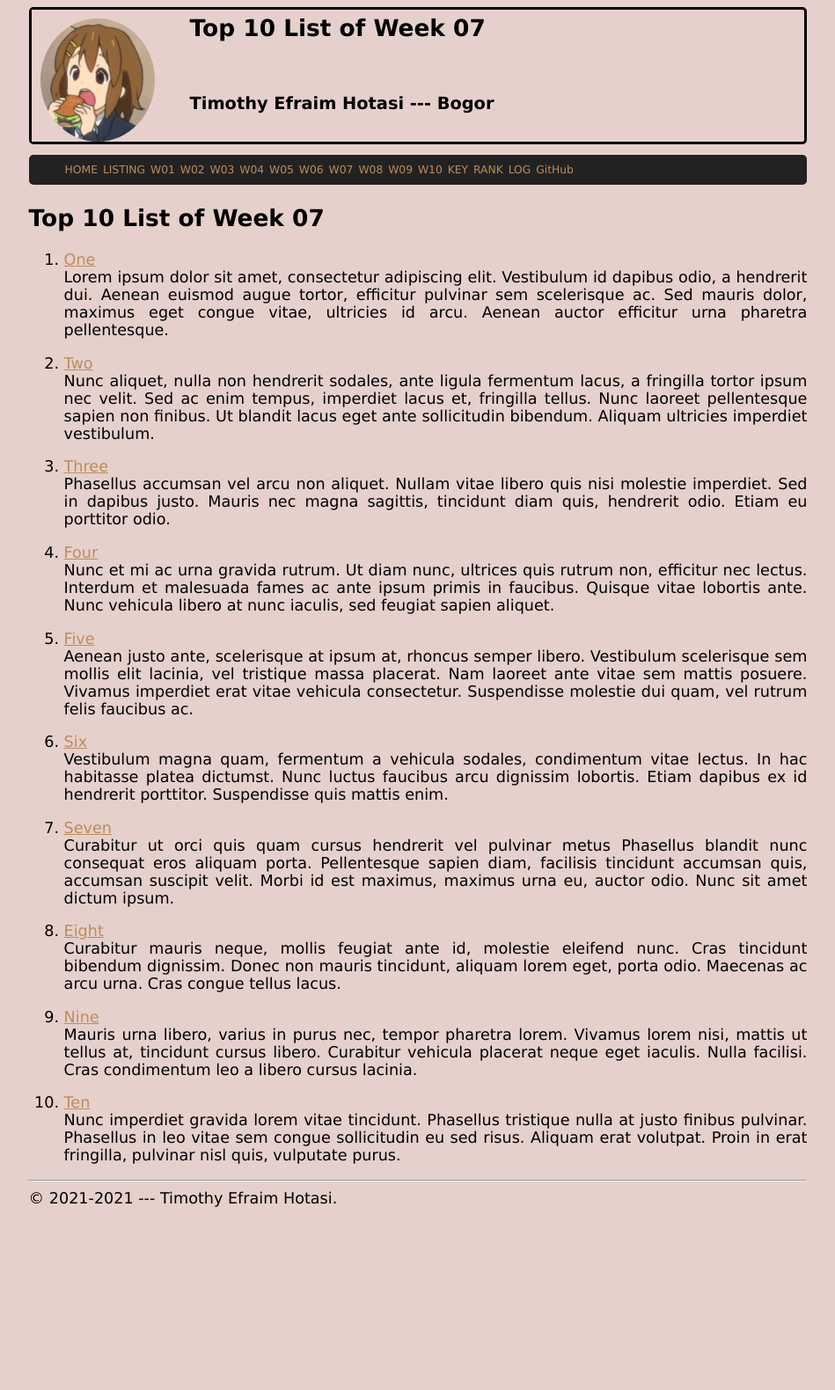
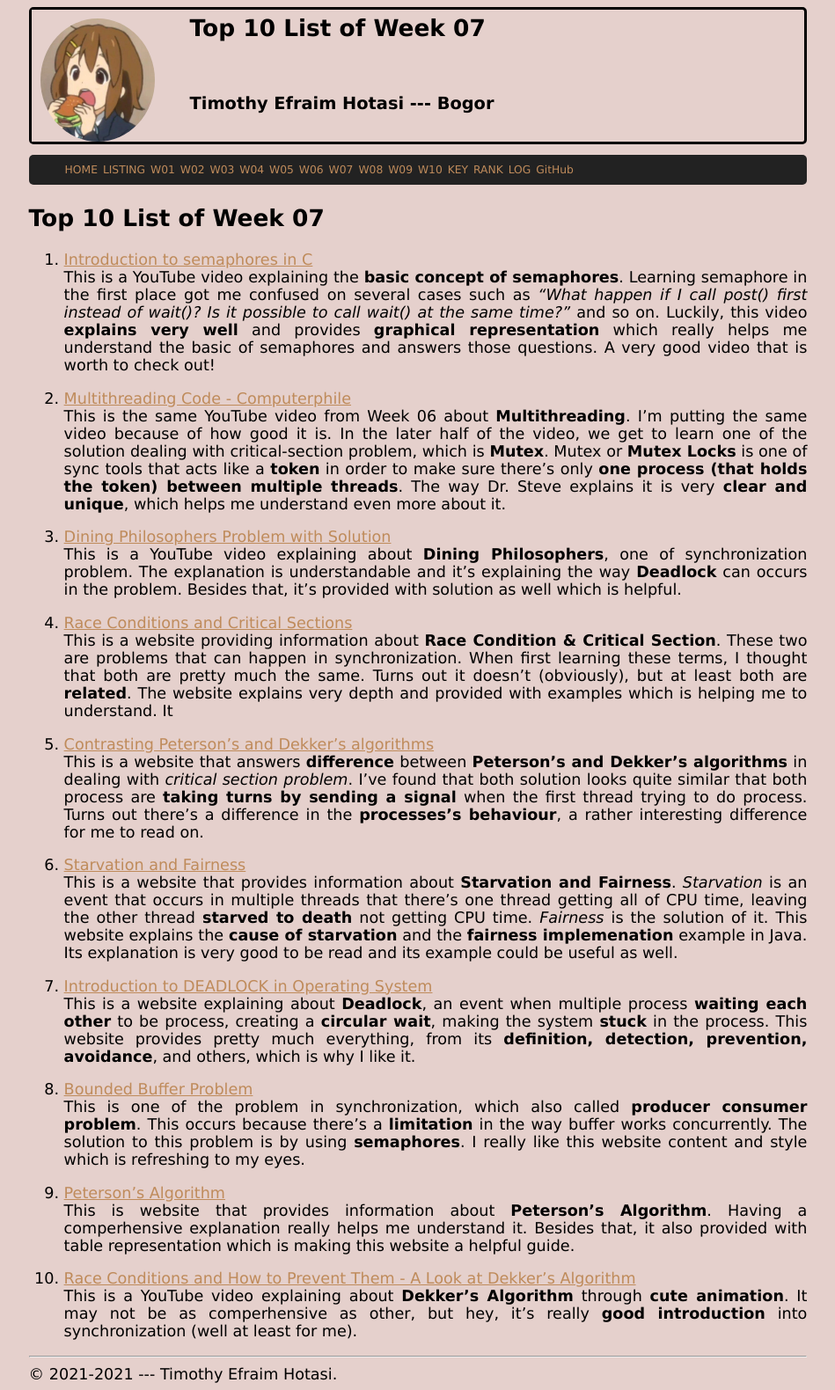
Before and after one commit to X1non/os211, a Jekyll site: the page built from w07.md, in a window 1280 px wide. Shown: the whole page at 88% size, without its empty margins (165-1114 px from the left). Built offline with Jekyll 4.4.1, drawn with Linux system fonts in a browser that asks for light colours; our own code applies the rules of GitHub Pages for plain Markdown files; before the commit the page ends 1380 px from its top, so only the background shows below that.

Commit message:
w07 done

```diff
--- a/TXT/myrank.txt
+++ b/TXT/myrank.txt
@@ -14,3 +14,6 @@ ZCZC W04 adamsyauqi
 ZCZC W05 zulfankasilas
 ZCZC W05 adamsyauqi
 ZCZC W05 adamyrayeuk
+ZCZC W06 abdurrohmanjafar
+ZCZC W06 zulfankasilas
+ZCZC W06 zahrahrp
--- a/w07.md
+++ b/w07.md
@@ -5,72 +5,32 @@ permalink: /W07/
 
 # Top 10 List of Week 07
 
-1. [One](https://en.wikipedia.org/wiki/1)<br>
-Lorem ipsum dolor sit amet, consectetur adipiscing elit.
-Vestibulum id dapibus odio, a hendrerit dui.
-Aenean euismod augue tortor, efficitur pulvinar sem scelerisque ac.
-Sed mauris dolor, maximus eget congue vitae, ultricies id arcu.
-Aenean auctor efficitur urna pharetra pellentesque.
+1. [Introduction to semaphores in C](https://youtu.be/YSn8_XdGH7c)<br>
+This is a YouTube video explaining the **basic concept of semaphores**. Learning semaphore in the first place got me confused on several cases such as *"What happen if I call post() first instead of wait()? Is it possible to call wait() at the same time?"* and so on. Luckily, this video **explains very well** and provides **graphical representation** which really helps me understand the basic of semaphores and answers those questions. A very good video that is worth to check out!
 
-2. [Two](https://en.wikipedia.org/wiki/2)<br>
-Nunc aliquet, nulla non hendrerit sodales, ante ligula fermentum lacus, a fringilla tortor ipsum nec velit.
-Sed ac enim tempus, imperdiet lacus et, fringilla tellus.
-Nunc laoreet pellentesque sapien non finibus.
-Ut blandit lacus eget ante sollicitudin bibendum.
-Aliquam ultricies imperdiet vestibulum.
+2. [Multithreading Code - Computerphile](https://youtu.be/7ENFeb-J75k)<br>
+This is the same YouTube video from Week 06 about **Multithreading**. I'm putting the same video because of how good it is. In the later half of the video, we get to learn one of the solution dealing with critical-section problem, which is **Mutex**. Mutex or **Mutex Locks** is one of sync tools that acts like a **token** in order to make sure there's only **one process (that holds the token) between multiple threads**. The way Dr. Steve explains it is very **clear and unique**, which helps me understand even more about it.
 
-3. [Three](https://en.wikipedia.org/wiki/3)<br>
-Phasellus accumsan vel arcu non aliquet.
-Nullam vitae libero quis nisi molestie imperdiet.
-Sed in dapibus justo.
-Mauris nec magna sagittis, tincidunt diam quis, hendrerit odio.
-Etiam eu porttitor odio.
+3. [Dining Philosophers Problem with Solution](https://youtu.be/NbwbQQB7xNQ)<br>
+This is a YouTube video explaining about **Dining Philosophers**, one of synchronization problem. The explanation is understandable and it's explaining the way **Deadlock** can occurs in the problem. Besides that, it's provided with solution as well which is helpful.
 
-4. [Four](https://en.wikipedia.org/wiki/4)<br>
-Nunc et mi ac urna gravida rutrum.
-Ut diam nunc, ultrices quis rutrum non, efficitur nec lectus.
-Interdum et malesuada fames ac ante ipsum primis in faucibus.
-Quisque vitae lobortis ante.
-Nunc vehicula libero at nunc iaculis, sed feugiat sapien aliquet.
+4. [Race Conditions and Critical Sections](http://tutorials.jenkov.com/java-concurrency/race-conditions-and-critical-sections.html)<br>
+This is a website providing information about **Race Condition & Critical Section**. These two are problems that can happen in synchronization. When first learning these terms, I thought that both are pretty much the same. Turns out it doesn't (obviously), but at least both are **related**. The website explains very depth and provided with examples which is helping me to understand. It
 
-5. [Five](https://en.wikipedia.org/wiki/5)<br>
-Aenean justo ante, scelerisque at ipsum at, rhoncus semper libero.
-Vestibulum scelerisque sem mollis elit lacinia, vel tristique massa placerat.
-Nam laoreet ante vitae sem mattis posuere.
-Vivamus imperdiet erat vitae vehicula consectetur.
-Suspendisse molestie dui quam, vel rutrum felis faucibus ac.
+5. [Contrasting Peterson’s and Dekker’s algorithms](https://cs.stackexchange.com/questions/12621/contrasting-peterson-s-and-dekker-s-algorithms)<br>
+This is a website that answers **difference** between **Peterson's and Dekker's algorithms** in dealing with *critical section problem*. I've found that both solution looks quite similar that both process are **taking turns by sending a signal** when the first thread trying to do process. Turns out there's a difference in the **processes's behaviour**, a rather interesting difference for me to read on.
 
-6. [Six](https://en.wikipedia.org/wiki/6)<br>
-Vestibulum magna quam, fermentum a vehicula sodales, condimentum vitae lectus.
-In hac habitasse platea dictumst.
-Nunc luctus faucibus arcu dignissim lobortis.
-Etiam dapibus ex id hendrerit porttitor.
-Suspendisse quis mattis enim.
+6. [Starvation and Fairness](http://tutorials.jenkov.com/java-concurrency/starvation-and-fairness.html)<br>
+This is a website that provides information about **Starvation and Fairness**. *Starvation* is an event that occurs in multiple threads that there's one thread getting all of CPU time, leaving the other thread **starved to death** not getting CPU time. *Fairness* is the solution of it. This website explains the **cause of starvation** and the **fairness implemenation** example in Java. Its explanation is very good to be read and its example could be useful as well.
 
-7. [Seven](https://en.wikipedia.org/wiki/7)<br>
-Curabitur ut orci quis quam cursus hendrerit vel pulvinar metus
-Phasellus blandit nunc consequat eros aliquam porta.
-Pellentesque sapien diam, facilisis tincidunt accumsan quis, accumsan suscipit velit.
-Morbi id est maximus, maximus urna eu, auctor odio.
-Nunc sit amet dictum ipsum.
+7. [Introduction to DEADLOCK in Operating System](https://www.guru99.com/deadlock-in-operating-system.html)<br>
+This is a website explaining about **Deadlock**, an event when multiple process **waiting each other** to be process, creating a **circular wait**, making the system **stuck** in the process. This website provides pretty much everything, from its **definition, detection, prevention, avoidance**, and others, which is why I like it.
 
-8. [Eight](https://en.wikipedia.org/wiki/8)<br>
-Curabitur mauris neque, mollis feugiat ante id, molestie eleifend nunc.
-Cras tincidunt bibendum dignissim.
-Donec non mauris tincidunt, aliquam lorem eget, porta odio.
-Maecenas ac arcu urna.
-Cras congue tellus lacus.
+8. [Bounded Buffer Problem](https://www.studytonight.com/operating-system/bounded-buffer)<br>
+This is one of the problem in synchronization, which also called **producer consumer problem**. This occurs because there's a **limitation** in the way buffer works concurrently. The solution to this problem is by using **semaphores**. I really like this website content and style which is refreshing to my eyes.
 
-9. [Nine](https://en.wikipedia.org/wiki/9)<br>
-Mauris urna libero, varius in purus nec, tempor pharetra lorem.
-Vivamus lorem nisi, mattis ut tellus at, tincidunt cursus libero.
-Curabitur vehicula placerat neque eget iaculis.
-Nulla facilisi.
-Cras condimentum leo a libero cursus lacinia.
+9. [Peterson's Algorithm](https://www.cs.wcupa.edu/rkline/OS/Peterson.html)<br>
+This is website that provides information about **Peterson's Algorithm**. Having a comperhensive explanation really helps me understand it. Besides that, it also provided with table representation which is making this website a helpful guide.
 
-10. [Ten](https://en.wikipedia.org/wiki/10)<br>
-Nunc imperdiet gravida lorem vitae tincidunt.
-Phasellus tristique nulla at justo finibus pulvinar.
-Phasellus in leo vitae sem congue sollicitudin eu sed risus.
-Aliquam erat volutpat.
-Proin in erat fringilla, pulvinar nisl quis, vulputate purus.
+10. [Race Conditions and How to Prevent Them - A Look at Dekker's Algorithm](https://youtu.be/MqnpIwN7dz0)<br>
+This is a YouTube video explaining about **Dekker's Algorithm** through **cute animation**. It may not be as comperhensive as other, but hey, it's really **good introduction** into synchronization (well at least for me).
```
Also changed, not shown: TXT/mylog.txt (+10 -0 lines), 7 other files.
